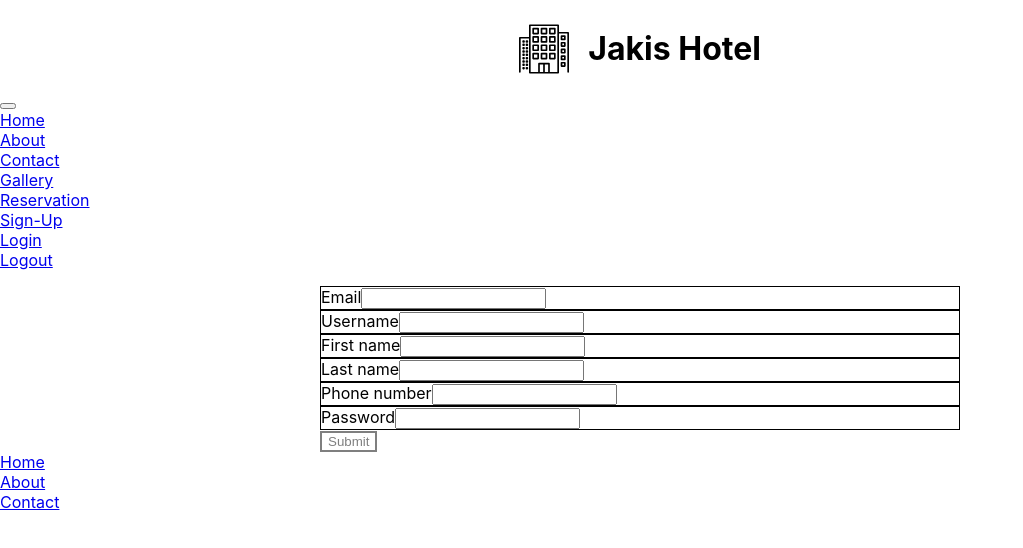
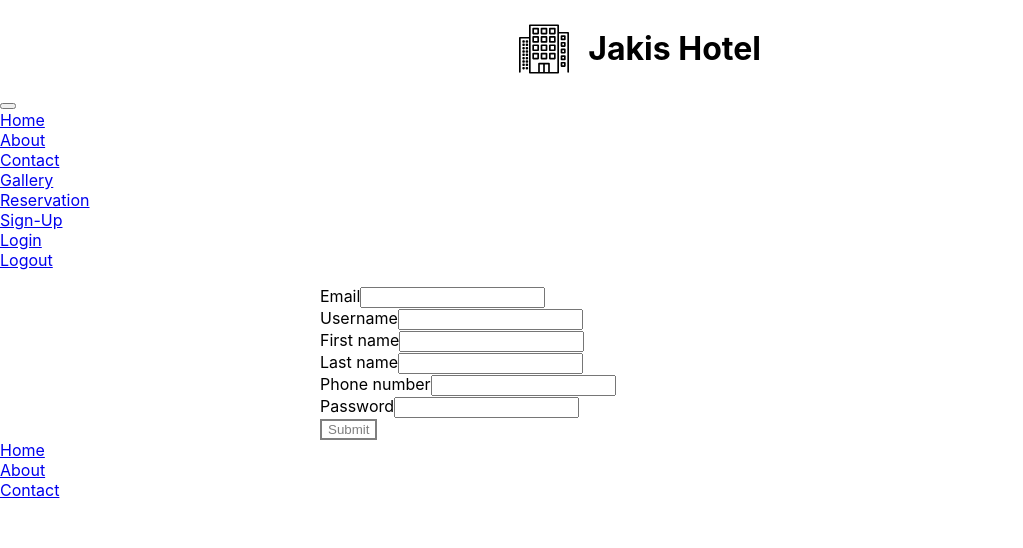
Before and after one commit to Xyziel/HotelApp, a React (Create React App) app in the folder src/main/frontend/: page /registration in a window 1280 px wide. Shown: the top 548 px of the page, without its empty margins (0-1023 px from the left). Built offline with nearby package versions, Linux system fonts and the light colour scheme; the HTML template or start-up script is replaced by a standard one.

Commit message:
remove borders

```diff
--- a/src/main/frontend/src/styles/css/rezervation/Rezervation.css
+++ b/src/main/frontend/src/styles/css/rezervation/Rezervation.css
@@ -67,3 +67,7 @@ p {
 .bookButton:focus {
     outline: none;
 }
+
+.col {
+    border: none;
+}
```
